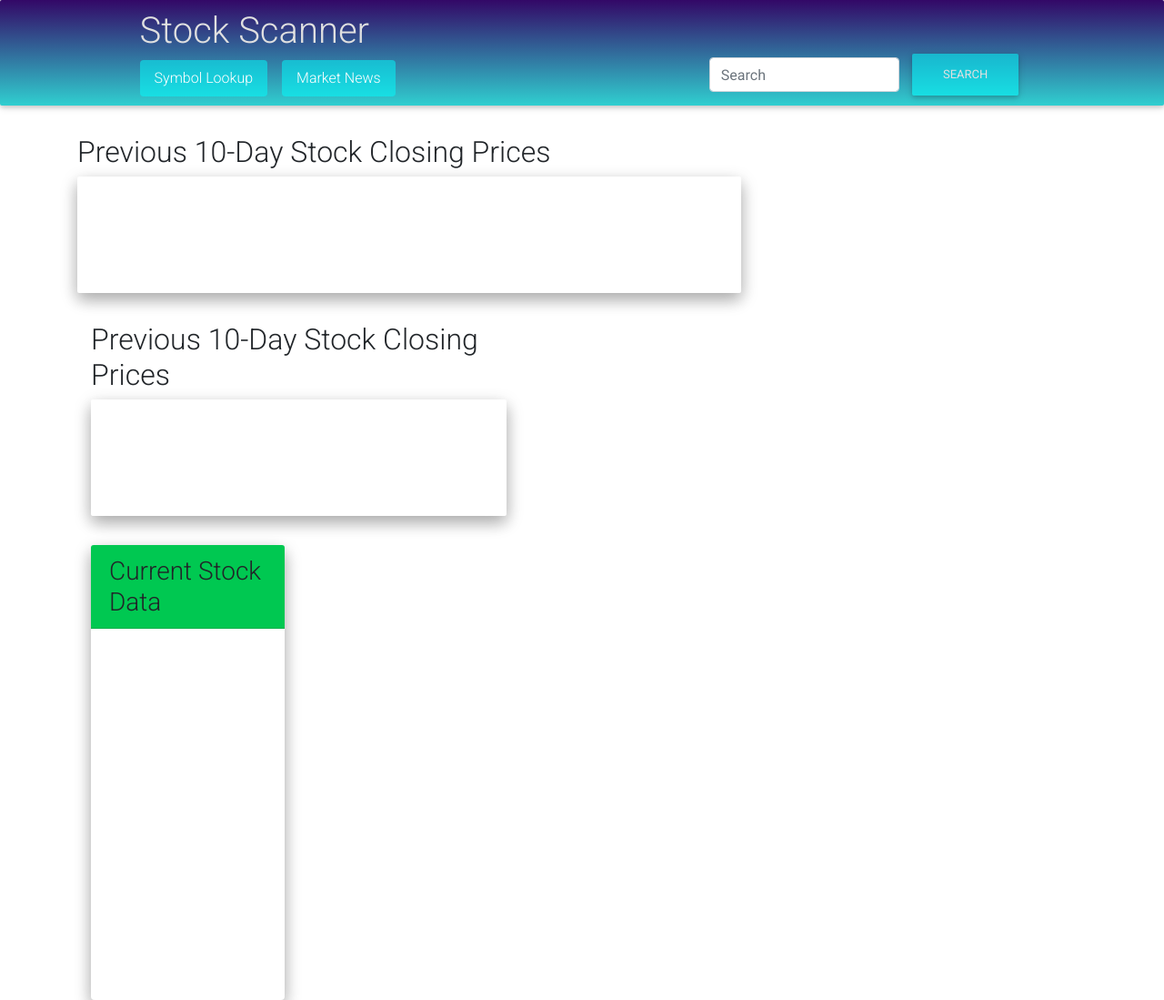
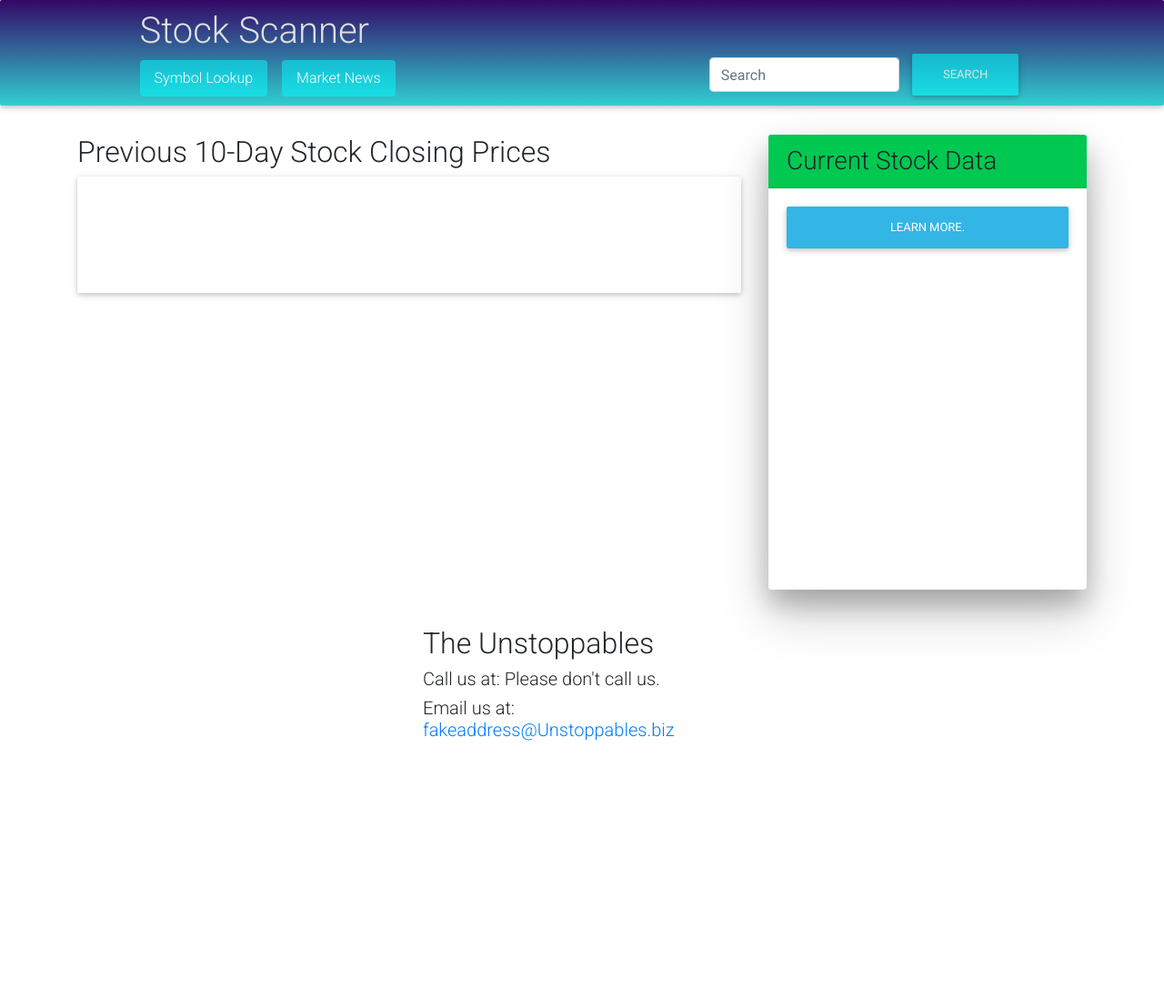
Before and after one commit to dk-code93/StockScanner, a plain HTML site: page index.html in a window 1280 px wide. Shown: the top 1099 px of the page at 91% size. After the commit the page ends 854 px from the top, so only its background shows below. Drawn offline with nearby package versions, Linux system fonts and the light colour scheme.

Commit message:
fixed merge error

```diff
--- a/index.html
+++ b/index.html
@@ -67,19 +67,14 @@
       <!-- Active selection window -->
       <div class="col-8 animated fadeInUp">
           <h2>Previous 10-Day Stock Closing Prices</h2>
-            <div id="stockGraph" class="jumbotron z-depth-2">
-            </div>
-
-        <div class="col-8 animated fadeInUp">
-            <h2>Previous 10-Day Stock Closing Prices</h2>
-            <div id="stockGraph" class="jumbotron z-depth-2">
+          <div id="stockGraph" class="jumbotron">
         </div>
       </div>
 
       <!-- Container for stock list -->
       <section class="col-4 animated fadeInUp" id="cards">
 
-            <div class="card mb-3 z-depth-2">
+          <div class="card mb-3 z-depth-4">
               <h3 class="card-header bg-success">
                 Current Stock Data
               </h3>
@@ -92,6 +87,7 @@
                   <li class="list-group-item">Adjusted Close: <span id="5. adjusted close"></span></li>
                   <li class="list-group-item">Volume: <span id="6. volume"></span></li>
                 </ul>
+                <button class="btn btn-block btn-info">Learn more.</button>
               </div>
           </div>
 
```
Lines whose indentation alone changed are shown as unchanged.
